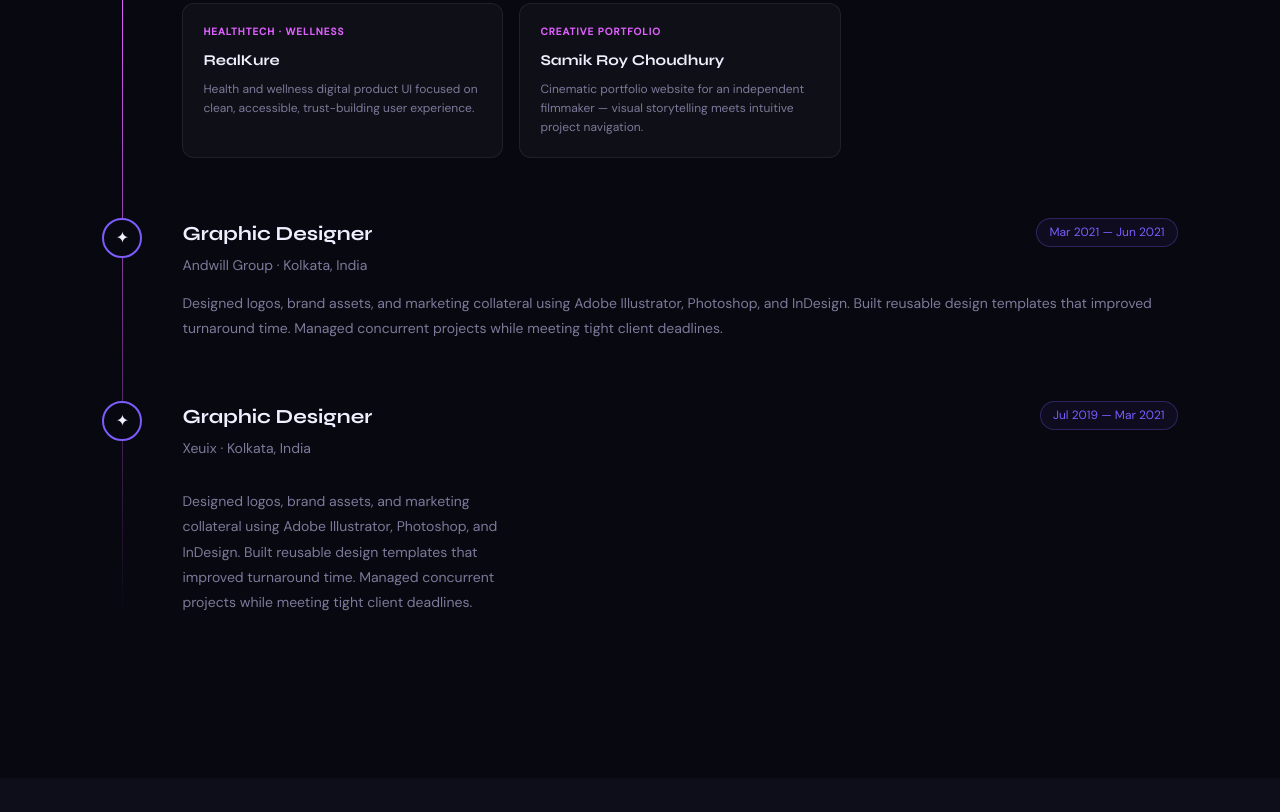
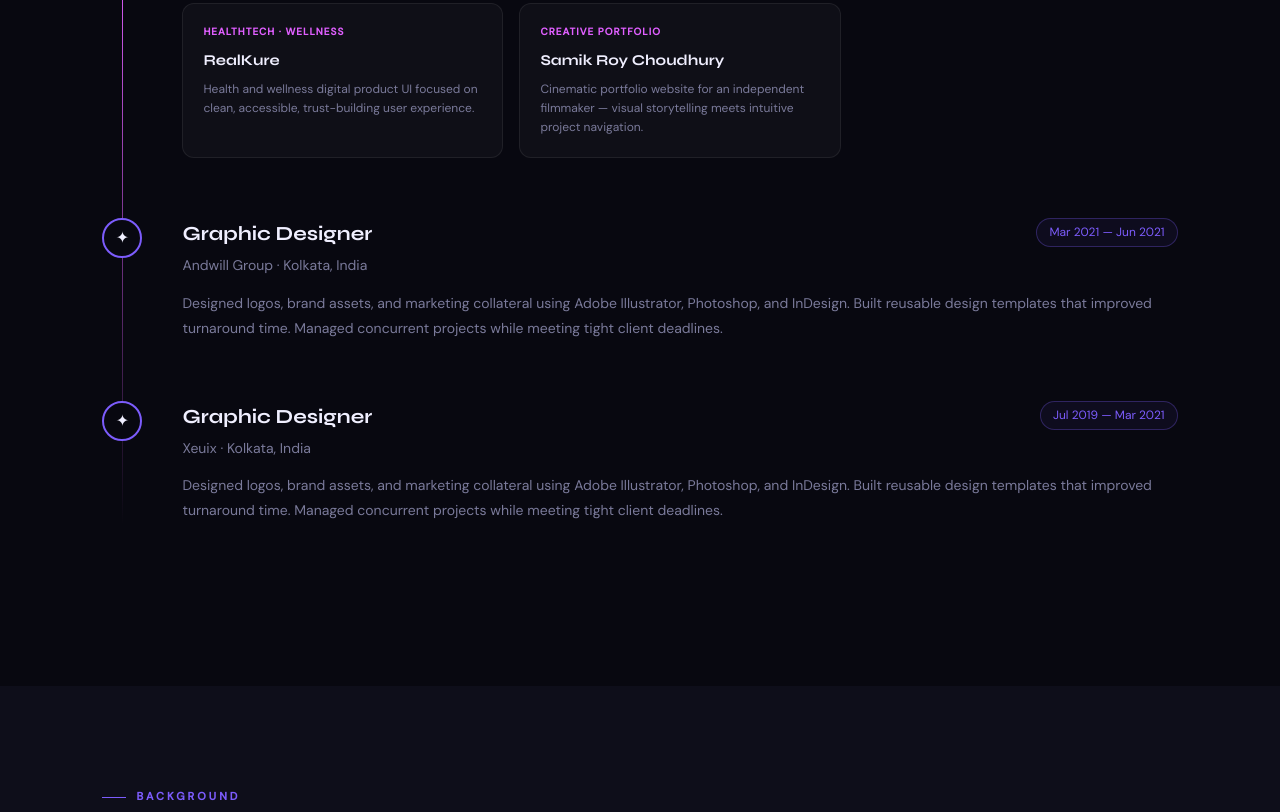
Before and after one commit to jdjeetdas/portfolio-, a plain HTML site: page index.html in a window 1280 px wide. Shown: the part 2567-3379 px from the top of the page. Drawn offline with Linux system fonts and the light colour scheme.

Commit message:
index.html

```diff
--- a/index.html
+++ b/index.html
@@ -755,21 +755,21 @@ footer {
             <span class="timeline-period">Jul 2019 — Mar 2021</span>
           </div>
           <div class="timeline-company">Xeuix · Kolkata, India</div>
-          <div class="project-cards" style="margin-top:16px;">
-            <div style="margin-top:14px; color:var(--muted); font-size:14px; line-height:1.8;">
+          <div style="margin-top:14px; color:var(--muted); font-size:14px; line-height:1.8;">
             Designed logos, brand assets, and marketing collateral using Adobe Illustrator, Photoshop, and InDesign. Built reusable design templates that improved turnaround time. Managed concurrent projects while meeting tight client deadlines.
-            </div>
-            <!-- <div class="project-card">
+          </div>
+          <!-- <div class="project-cards" style="margin-top:16px;">
+            <div class="project-card">
               <div class="project-card-sector">Creative Portfolio</div>
               <div class="project-card-name">Samik Roy Choudhury</div>
               <div class="project-card-desc">Cinematic portfolio website for an independent filmmaker — visual storytelling meets intuitive project navigation.</div>
-            </div> -->
-            <!-- <div class="project-card">
+            </div>
+            <div class="project-card">
               <div class="project-card-sector">Art &amp; E-Commerce</div>
               <div class="project-card-name">ArtBySariah</div>
               <div class="project-card-desc">Artist portfolio and e-commerce — balancing aesthetic storytelling with product browsing and purchase flows.</div>
-            </div> -->
-          </div>
+            </div>
+          </div> -->
         </div>
       </div>
     </div>
```
